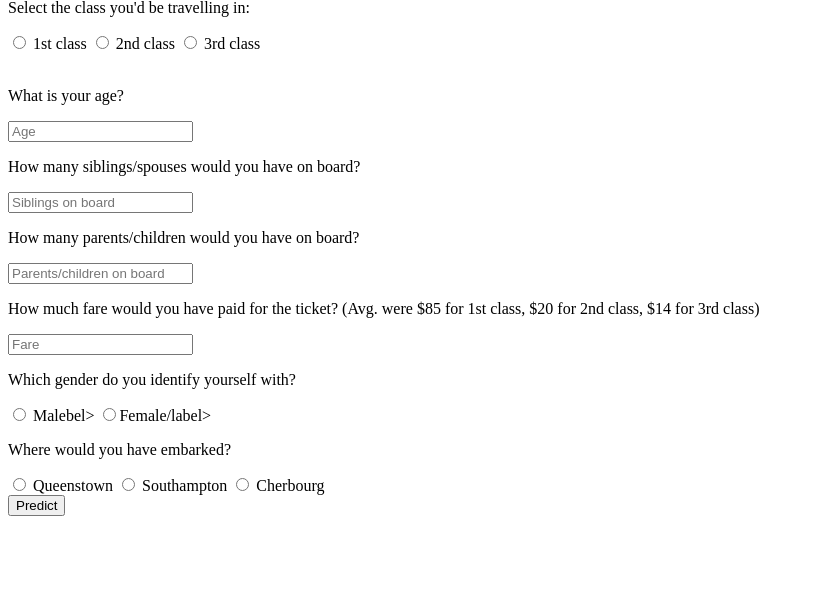
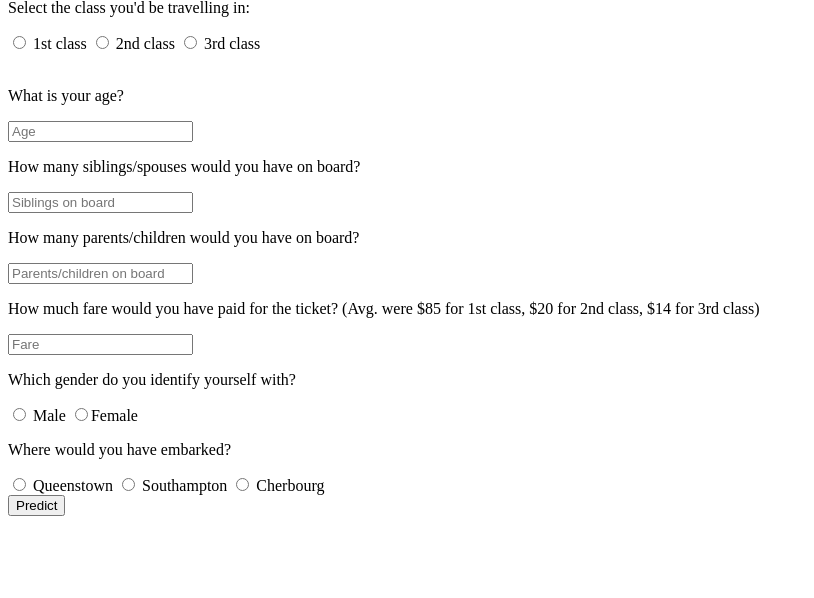
Before and after one commit to pranavtumkur/Predicting-if-you-would-survive-on-the-Titanic, a Flask app: page / in a window 1280 px wide. Shown: the part 81-679 px from the top of the page, without its empty margins (0-814 px from the left). Run offline with Flask 2, Linux system fonts and the light colour scheme; parts of the project's set-up code (start-up, migrations or seed data) failed here and were passed over.

Commit message:
Update index.html

```diff
--- a/templates/index.html
+++ b/templates/index.html
@@ -39,9 +39,9 @@
 
 	<p>Which gender do you identify yourself with?</p>
 	  <input type="radio" id="male" name="male" value="1">
-	  <label for="male">Malebel>
+	  <label for="male">Male</label>
 	  <input type="radio" id="female" name="male" value="0>
-	  <label for="female">Female/label><br>
+	  <label for="female">Female</label><br>
 
 	<p>Where would you have embarked?</p>
 	  <input type="radio" id="Q" name="Q" value="1">
```
